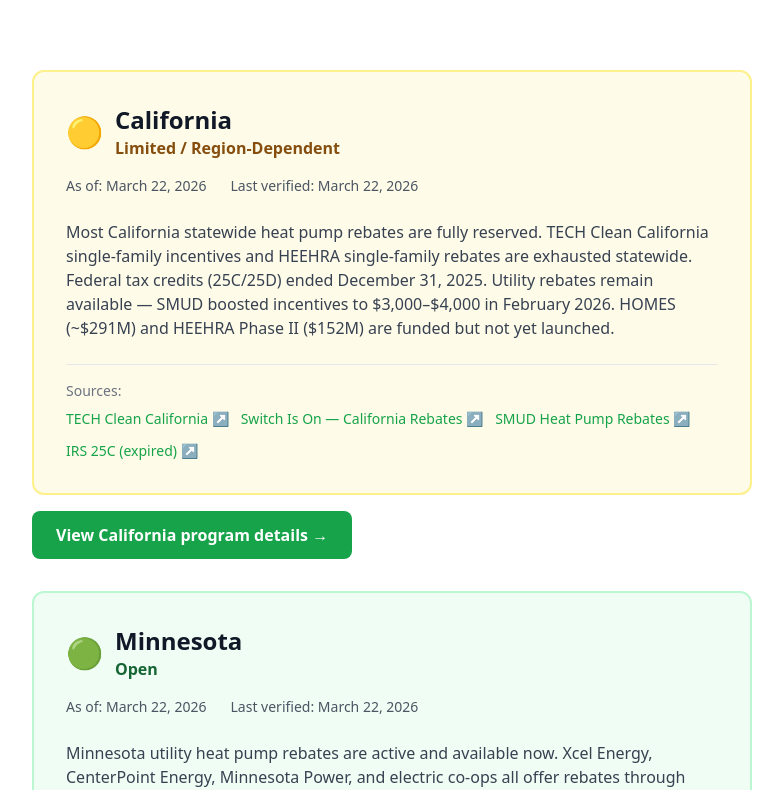
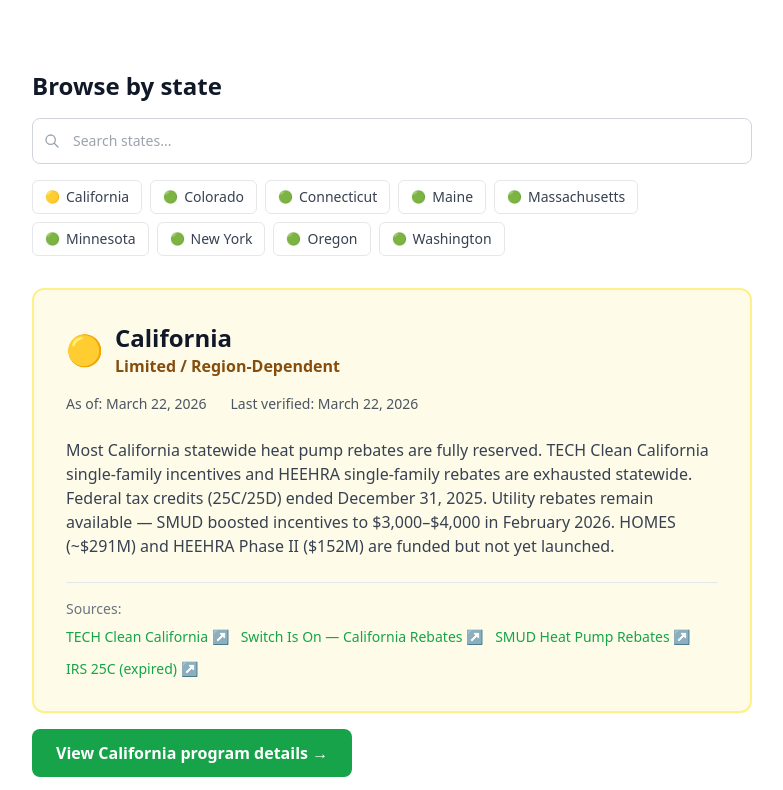
Before and after one commit to giniwproductions-88/homeenergybasics, a Next.js app: page /heat-pumps in a window 1280 px wide. Shown: the part 450-1240 px from the top of the page, without its empty margins (248-1031 px from the left). Built offline with nearby package versions, Linux system fonts and the light colour scheme.

Commit message:
Add state search/filter + alphabetical navigation to heat pumps hub

```diff
--- a/src/app/heat-pumps/page.tsx
+++ b/src/app/heat-pumps/page.tsx
@@ -1,7 +1,7 @@
 import Link from 'next/link'
 import type { Metadata } from 'next'
 import { incentives } from '@/data/incentives'
-import StatusCard from '@/components/StatusCard'
+import StateFilter from '@/components/StateFilter'
 
 export const metadata: Metadata = {
   title: 'Heat Pump Incentive Status | Home Energy Basics',
@@ -12,6 +12,8 @@
 }
 
 export default function HeatPumpsPage() {
+  const allStates = Object.values(incentives);
+
   return (
     <>
       {/* Hero */}
@@ -50,22 +52,10 @@
         </div>
       </section>
 
-      {/* Status Cards */}
+      {/* State Filter + Cards */}
       <section className="py-12">
-        <div className="container-narrow space-y-8">
-          {Object.values(incentives).map((incentive) => (
-            <div key={incentive.stateCode}>
-              <StatusCard incentive={incentive} />
-              <div className="mt-4">
-                <Link
-                  href={`/heat-pumps/states/${incentive.stateCode.toLowerCase()}`}
-                  className="btn-primary inline-block"
-                >
-                  View {incentive.stateName} program details &rarr;
-                </Link>
-              </div>
-            </div>
-          ))}
+        <div className="container-narrow">
+          <StateFilter states={allStates} />
         </div>
       </section>
 
--- /dev/null
+++ b/src/components/StateFilter.tsx
@@ -0,0 +1,124 @@
+"use client";
+
+import { useState, useMemo } from "react";
+import Link from "next/link";
+import type { StateIncentive } from "@/data/incentives";
+import { getStatusDisplay } from "@/data/incentives";
+import StatusCard from "@/components/StatusCard";
+
+interface StateFilterProps {
+  states: StateIncentive[];
+}
+
+export default function StateFilter({ states }: StateFilterProps) {
+  const [search, setSearch] = useState("");
+
+  // Sort alphabetically by state name
+  const sorted = useMemo(
+    () => [...states].sort((a, b) => a.stateName.localeCompare(b.stateName)),
+    [states]
+  );
+
+  // Filter by search term (matches state name or state code)
+  const filtered = useMemo(() => {
+    if (!search.trim()) return sorted;
+    const term = search.toLowerCase().trim();
+    return sorted.filter(
+      (s) =>
+        s.stateName.toLowerCase().includes(term) ||
+        s.stateCode.toLowerCase().includes(term)
+    );
+  }, [sorted, search]);
+
+  return (
+    <div>
+      <h2 className="text-2xl font-bold text-gray-900 mb-4">Browse by state</h2>
+      {/* Alphabetical Quick-Jump + Search */}
+      <div className="mb-8">
+        {/* Search Input */}
+        <div className="relative mb-4">
+          <input
+            type="text"
+            value={search}
+            onChange={(e) => setSearch(e.target.value)}
+            placeholder="Search states..."
+            className="w-full px-4 py-3 pl-10 border border-gray-300 rounded-lg text-gray-900 placeholder-gray-400 focus:outline-none focus:ring-2 focus:ring-brand-500 focus:border-brand-500 text-sm"
+            aria-label="Filter states by name"
+          />
+          <svg
+            className="absolute left-3 top-1/2 -translate-y-1/2 w-4 h-4 text-gray-400"
+            fill="none"
+            stroke="currentColor"
+            viewBox="0 0 24 24"
+          >
+            <path
+              strokeLinecap="round"
+              strokeLinejoin="round"
+              strokeWidth={2}
+              d="M21 21l-6-6m2-5a7 7 0 11-14 0 7 7 0 0114 0z"
+            />
+          </svg>
+          {search && (
+            <button
+              onClick={() => setSearch("")}
+              className="absolute right-3 top-1/2 -translate-y-1/2 text-gray-400 hover:text-gray-600 text-sm"
+              aria-label="Clear search"
+            >
+              ✕
+            </button>
+          )}
+        </div>
+
+        {/* Alphabetical State List */}
+        {!search && (
+          <div className="flex flex-wrap gap-2">
+            {sorted.map((s) => {
+              const display = getStatusDisplay(s.status);
+              return (
+                <Link
+                  key={s.stateCode}
+                  href={`/heat-pumps/states/${s.stateCode.toLowerCase()}`}
+                  className="inline-flex items-center gap-1.5 px-3 py-1.5 bg-white border border-gray-200 rounded-md text-sm text-gray-700 hover:border-brand-300 hover:bg-brand-50 hover:text-brand-700 transition-colors"
+                >
+                  <span className="text-xs">{display.emoji}</span>
+                  {s.stateName}
+                </Link>
+              );
+            })}
+          </div>
+        )}
+      </div>
+
+      {/* Results count when searching */}
+      {search && (
+        filtered.length === 0 ? (
+          <div className="text-center py-12 text-gray-500">
+            <p className="text-lg mb-1">No states match your search.</p>
+            <p className="text-sm">We&apos;re adding new states regularly — check back soon.</p>
+          </div>
+        ) : (
+          <p className="text-sm text-gray-500 mb-4">
+            Showing {filtered.length} state{filtered.length !== 1 ? "s" : ""}
+          </p>
+        )
+      )}
+
+      {/* State Cards */}
+      <div className="space-y-8">
+        {filtered.map((incentive) => (
+          <div key={incentive.stateCode}>
+            <StatusCard incentive={incentive} />
+            <div className="mt-4">
+              <Link
+                href={`/heat-pumps/states/${incentive.stateCode.toLowerCase()}`}
+                className="btn-primary inline-block"
+              >
+                View {incentive.stateName} program details &rarr;
+              </Link>
+            </div>
+          </div>
+        ))}
+      </div>
+    </div>
+  );
+}
```
